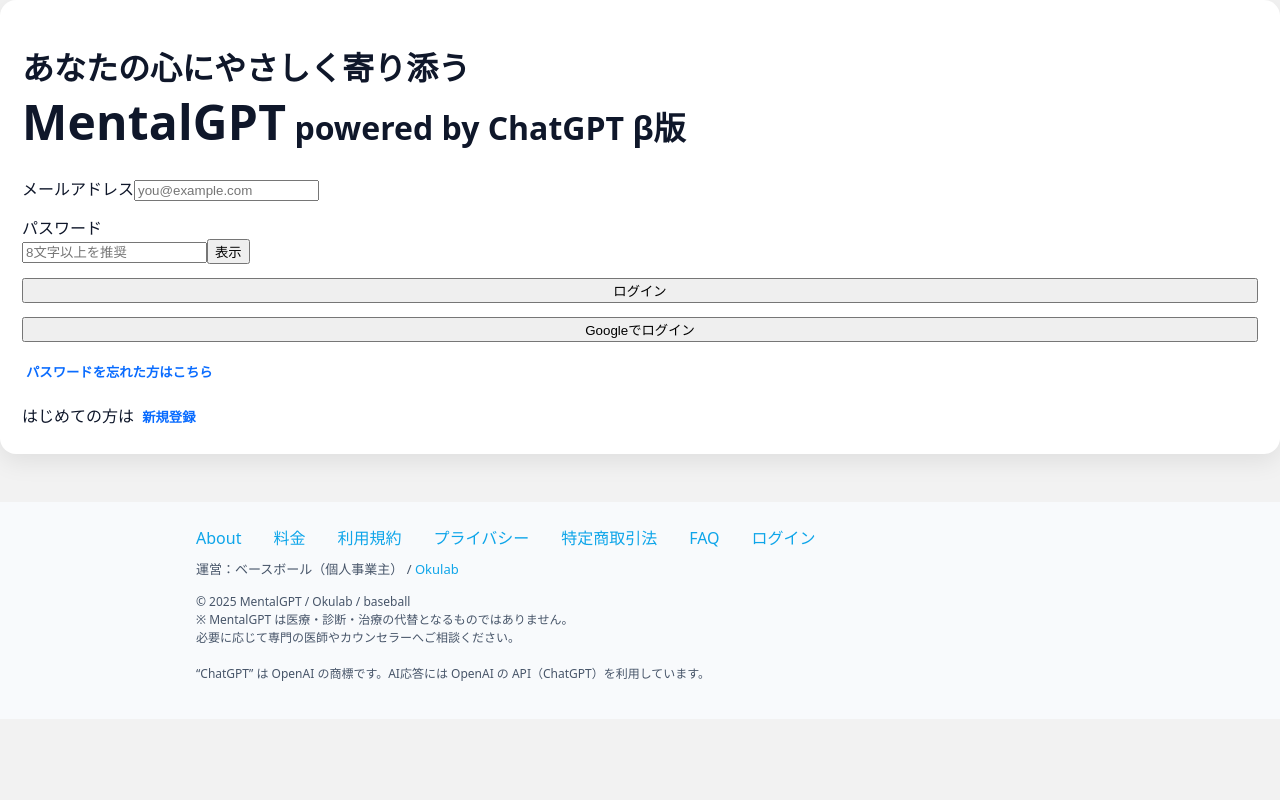
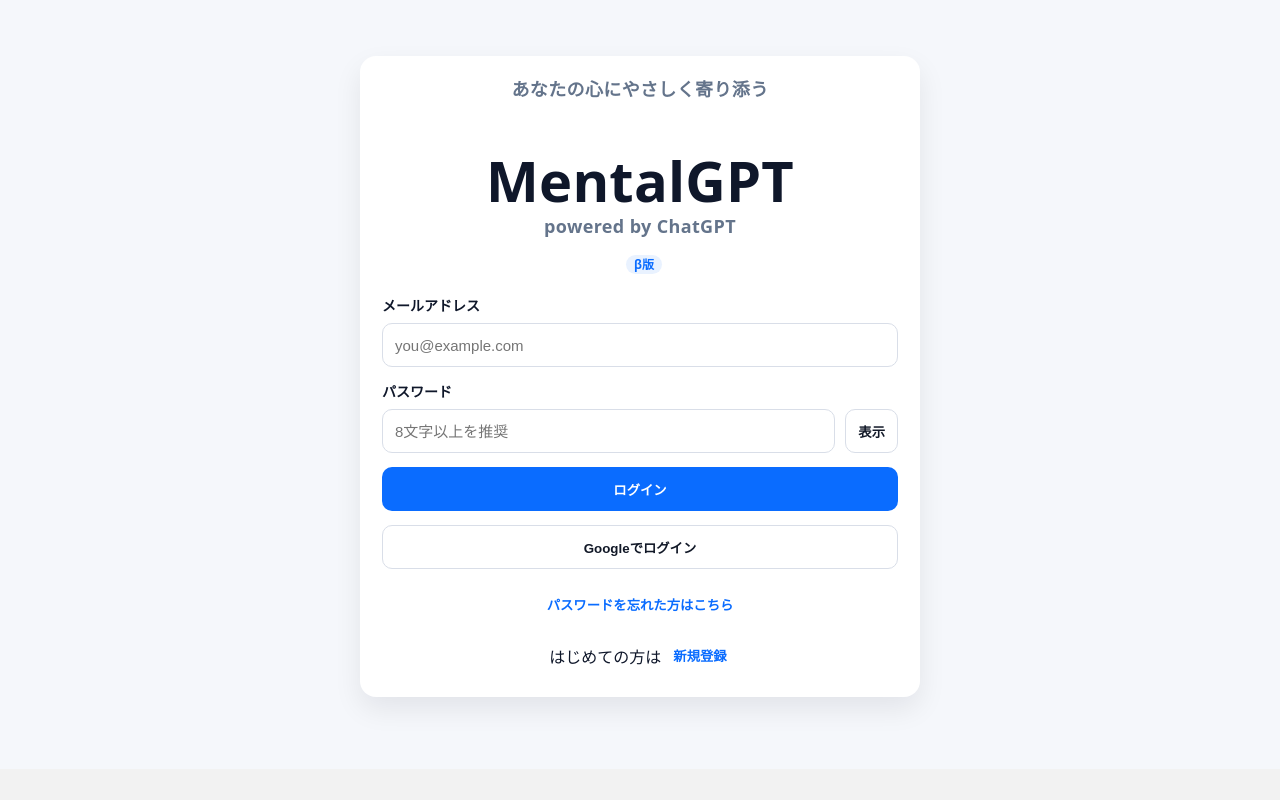
Before and after one commit to yasuhirookura/mentalgpt-react-starter, a React (Create React App) app: page /login in a window 1280 px wide. Shown: the top 800 px of the page. Built offline with nearby package versions, Linux system fonts and the light colour scheme.

Commit message:
LoginForm.css を丸ごと差し替え、アップし直し

```diff
--- a/src/LoginForm.css
+++ b/src/LoginForm.css
@@ -1,172 +1,157 @@
-/* src/LoginForm.css */
+/* ---- LoginForm styles (match LoginForm.jsx) ---- */
 
-/* 画面中央配置（スマホは天地左右中央） */
-.auth-page {
-  min-height: 100dvh;            /* ビューポート高いっぱい */
+/* 画面の白地をしっかり確保して中央に */
+.auth-wrap {
+  min-height: 78vh;           /* フッターを下へ追いやる */
   display: grid;
-  place-items: center;           /* 縦横センター */
-  background: #f7f7f9;
-  padding: 24px;
+  place-items: start center;  /* 少し上寄せに */
+  padding: 56px 16px 72px;
+  background: #f5f7fb;
 }
 
-/* コンテンツ最大幅＆余白（フッターを下げる効果も） */
-.auth-wrapper {
-  width: 100%;
-  max-width: 480px;              /* 少し広めに */
-  margin-bottom: 24px;
+/* タイトルまわり */
+.brand {
+  text-align: center;
+  margin: 0 0 18px;
+  line-height: 1.25;
+  color: #0f172a;
 }
-
-/* ───────── ヘッダーコピー ───────── */
-.auth-headline {
-  text-align: center;
-  margin-bottom: 18px;
-  color: #111;
+.brand .muted {
+  display: block;
+  font-size: clamp(14px, 2.6vw, 18px);
+  color: #64748b;
+  font-weight: 700;
+  letter-spacing: .02em;
 }
-
-.auth-headline .tagline {        /* 中：あなたの心にやさしく寄り添う */
-  font-size: clamp(16px, 2.4vw, 20px);
-  margin: 0 0 6px;
-  color: #333;
-  font-weight: 700;
+.brand-strong {
+  display: inline-block;
+  margin-top: 4px;
+  font-size: clamp(32px, 7.2vw, 56px);
+  font-weight: 800;
+  letter-spacing: .2px;
 }
-
-.auth-headline .brand {
-  margin: 0;
-  line-height: 1.2;
-}
-
-.brand-strong {                  /* 大：MentalGPT */
-  font-size: clamp(36px, 6.2vw, 48px);
-  font-weight: 800;
-  letter-spacing: 0.2px;
-}
-
-.brand-sub {                     /* 小：powered by ChatGPT */
-  font-size: clamp(12px, 2.6vw, 14px);
-  font-weight: 600;
+.brand .beta {
+  display: inline-block;
   margin-left: 8px;
-  color: #3a3a3a;
-}
-
-.brand-badge {                   /* 中：β版（バッジ） */
-  display: inline-block;
-  margin-left: 10px;
-  font-size: clamp(13px, 2.6vw, 16px);
+  padding: 2px 8px;
+  font-size: 12px;
   font-weight: 700;
   color: #0a6cff;
-  background: #e8f1ff;
-  padding: 3px 8px;
+  background: #e9f2ff;
   border-radius: 999px;
 }
 
-.auth-headline .subcopy {
-  margin: 8px 0 0;
-  font-size: 13px;
-  color: #666;
+/* フォームカード */
+.auth-card {
+  width: min(560px, 92vw);
+  margin: 0 auto;
+  background: #fff;
+  border-radius: 16px;
+  box-shadow: 0 12px 28px rgba(2, 6, 23, .08);
+  padding: 22px 22px 26px;
 }
 
-/* ───────── カード ───────── */
-.auth-card {
-  background: #fff;
-  border-radius: 16px;
-  box-shadow: 0 8px 24px rgba(0,0,0,0.08);
-  padding: 22px;
-}
-
-/* ───────── フォーム ───────── */
+/* フォーム */
 .auth-form {
   display: grid;
   gap: 14px;
 }
 
-.field {
+.auth-form label {
   display: grid;
   gap: 8px;
+  font-size: 14px;
+  font-weight: 700;
+  color: #0f172a;
 }
 
-.field > span {
-  font-size: 13px;
-  color: #333;
-  font-weight: 600;
+.auth-form input {
+  height: 44px;
+  padding: 0 12px;
+  font-size: 15px;
+  border: 1px solid #d9dee8;
+  border-radius: 10px;
+  background: #fff;
+  outline: none;
+}
+.auth-form input:focus {
+  border-color: #0a6cff;
+  box-shadow: 0 0 0 3px rgba(10,108,255,.14);
 }
 
-.field input {
-  height: 44px;
-  padding: 0 12px;
-  border: 1px solid #d7d7dc;
-  border-radius: 10px;
-  background: #fff;
-  font-size: 15px;
-  outline: none;
+/* パスワードの「表示」ボタン横並び */
+.pw-row {
+  display: grid;
+  grid-template-columns: 1fr auto;
+  gap: 10px;
 }
 
-.field input:focus {
-  border-color: #0a6cff;
-  box-shadow: 0 0 0 3px rgba(10,108,255,0.14);
-}
-
-.hint {
-  color: #8a8a92;
-  font-size: 12px;
-}
-
-/* ───────── ボタン ───────── */
-.btn {
+/* ボタン */
+.primary, .outline, .ghost, .link {
   height: 44px;
   border-radius: 10px;
-  border: 1px solid transparent;
   font-weight: 700;
   cursor: pointer;
 }
-
-.btn.primary {
+.primary {
   background: #0a6cff;
   color: #fff;
+  border: 1px solid transparent;
 }
+.primary:hover { filter: brightness(1.05); }
 
-.btn.primary:hover {
-  filter: brightness(1.05);
+.outline {
+  background: #fff;
+  color: #111827;
+  border: 1px solid #d9dee8;
 }
+.outline:hover { background: #f5f7fb; }
 
-.btn.ghost {
+.ghost {
   background: #fff;
-  border-color: #d7d7dc;
-  color: #222;
+  color: #111827;
+  border: 1px solid #d9dee8;
+  padding: 0 12px;
 }
+.ghost:hover { background: #f5f7fb; }
 
-.btn.ghost:hover {
-  background: #f5f6f7;
-}
-
-/* 補助リンク行 */
-.aux {
+.switch-row {
   display: flex;
+  justify-content: center;
   align-items: center;
-  justify-content: center;
   gap: 8px;
-  margin-top: 2px;
+  margin-top: 6px;
 }
 
 .link {
   background: none;
   border: none;
   color: #0a6cff;
-  font-weight: 600;
   padding: 6px 4px;
-  cursor: pointer;
+  height: auto;
+}
+.link:hover { text-decoration: underline; }
+
+/* メッセージ */
+.alert {
+  background: #fff7ed;
+  color: #9a3412;
+  border: 1px solid #fdba74;
+  border-radius: 10px;
+  padding: 10px 12px;
+  font-size: 14px;
 }
 
-.link:hover { text-decoration: underline; }
-.sep { color: #b0b0b6; }
-
-/* ───────── ダークモード（任意） ───────── */
+/* ダークモード（任意） */
 @media (prefers-color-scheme: dark) {
-  .auth-page { background: #0f1115; }
-  .auth-headline { color: #e9e9ec; }
-  .auth-headline .tagline, .auth-headline .subcopy { color: #a6a6ad; }
-  .auth-card { background: #141821; box-shadow: 0 8px 24px rgba(0,0,0,0.35); }
-  .field > span { color: #dcdce2; }
-  .field input { background: #0f131b; border-color: #2a2f3a; color: #fff; }
-  .btn.ghost { background: #0f131b; border-color: #2a2f3a; color: #e9e9ec; }
-  .hint { color: #9aa0aa; }
+  .auth-wrap { background: #0f1115; }
+  .brand { color: #e5e7eb; }
+  .brand .muted { color: #9aa0aa; }
+  .auth-card { background: #141821; box-shadow: 0 12px 28px rgba(0,0,0,.35); }
+  .auth-form label { color: #e5e7eb; }
+  .auth-form input {
+    background: #0f131b; color: #fff; border-color: #2a2f3a;
+  }
+  .outline, .ghost { background: #0f131b; color: #e5e7eb; border-color: #2a2f3a; }
+  .alert { background: #2a1d12; border-color: #7c2d12; color: #fdba74; }
 }
```
